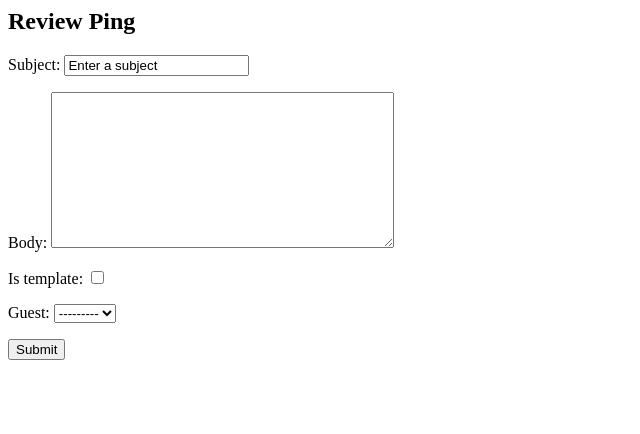
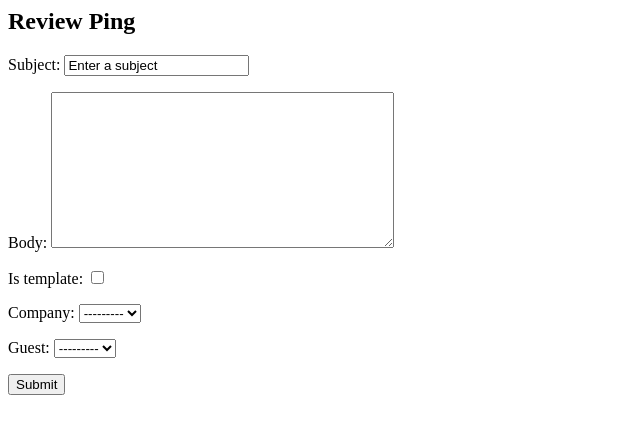
Before and after one commit to tyler-dane/ping-puma, a Django app: page /pings/add-ping/ in a window 1280 px wide. Shown: the top 434 px of the page, without its empty margins (0-640 px from the left). Run offline with Django 3.2, Linux system fonts and the light colour scheme; data that the repository does not hold is empty.

Commit message:
swapped ModelChoiceField for ForeignKeys in Pings model and eliminated naming bug

```diff
--- a/pings/forms.py
+++ b/pings/forms.py
@@ -2,19 +2,20 @@ from django import forms
 from django.forms import ModelForm
 from django.shortcuts import get_object_or_404, render_to_response
 
-from pings.models import Ping, Guest, Company
+from pings.models import Ping
 
 
 class PingForm(ModelForm):
     class Meta:
         model = Ping
-        fields = ('subject', 'body', 'is_template', 'guest')
+        fields = ('subject', 'body', 'is_template', 'company', 'guest')
 
     def save(self, commit=True):
         ping = super(PingForm, self).save(commit=False)
         ping.subject = self.cleaned_data['subject']
         ping.body = self.cleaned_data['body']
         ping.guest = self.cleaned_data['guest']
+        ping.company = self.cleaned_data['company']
 
         if commit:
             ping.save()
@@ -22,12 +23,10 @@ class PingForm(ModelForm):
 
 
 class PingFormExpanded(ModelForm):
-    guest = forms.ModelChoiceField(queryset=Guest.objects.all())
-    company = forms.ModelChoiceField(queryset=Company.objects.all())
 
     class Meta:
         model = Ping
-        fields = ('subject', 'body', 'is_template', 'guest', 'company')
+        fields = ('subject', 'body', 'is_template', 'company', 'guest')
 
     def save(self, commit=True):
         ping = super(PingFormExpanded, self).save(commit=False)
--- a/pings/models.py
+++ b/pings/models.py
@@ -42,6 +42,7 @@ class Ping(models.Model):
     subject = models.CharField(max_length=100)
     body = models.TextField(max_length=5000)
     is_template = models.BooleanField(default=False)
+    company = models.ForeignKey(Company, on_delete=models.CASCADE, default=None)
     guest = models.ForeignKey(Guest, on_delete=models.CASCADE, default=None)
 
     def __str__(self):
--- a/pings/templates/pings/index.html
+++ b/pings/templates/pings/index.html
@@ -40,9 +40,9 @@
 
         <h1>Add Ping</h1>
             {{ ping_form_expanded.as_p }}
-            Company (custom form): <input type="text" name="company">
+            Company (custom form): <input type="text" name="custom-company">
             <br>
-            <button type="submit" class="btn btn-default">Review Ping</button>
+            <button type="submit" class="btn btn-default">Add Ping</button>
         </div>
     </form>
 </div>
--- a/pings/views.py
+++ b/pings/views.py
@@ -36,17 +36,19 @@ def add_ping(request):
     """creates ping, saves to DB, and redirects to index"""
     ping_templates = Ping.objects.filter(is_template=True).order_by('subject')
     if request.method == 'POST':
+
         subject = request.POST["subject"]
         body = request.POST["body"]
+        company = request.POST["company"]
         guest = request.POST["guest"]
         is_template = get_template_bool(request)
         if is_template:
             fill_template_data(subject, body)
-
         ping_form = PingForm(
             {'subject': subject,
              'body': body,
              'is_template': is_template,
+             'company': company,
              'guest': guest
              }
         )
```
